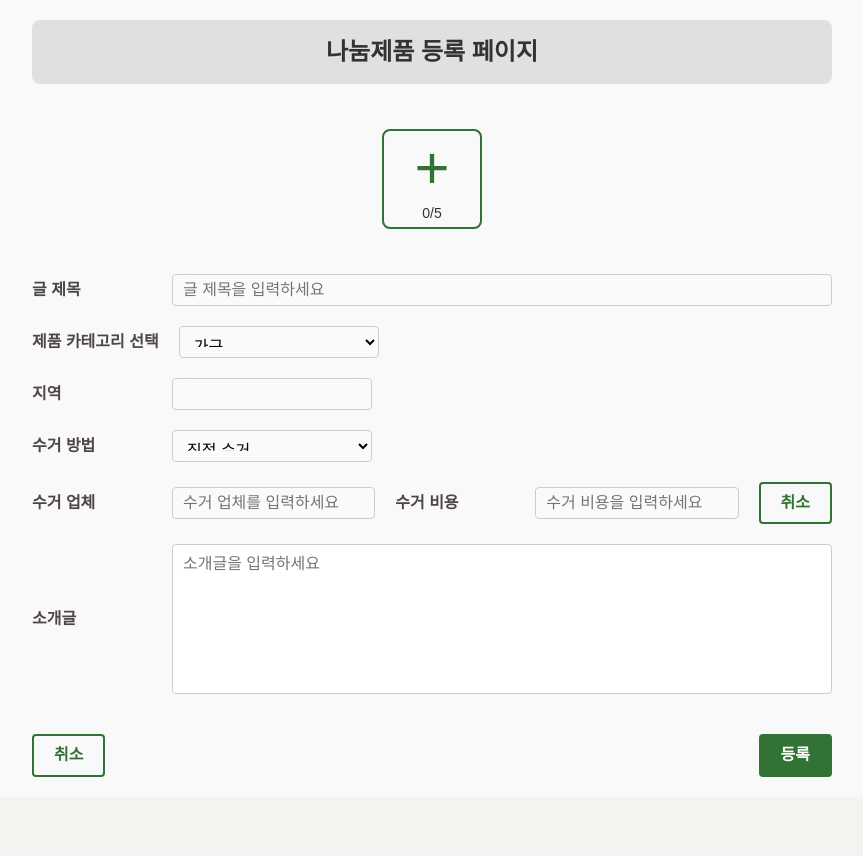
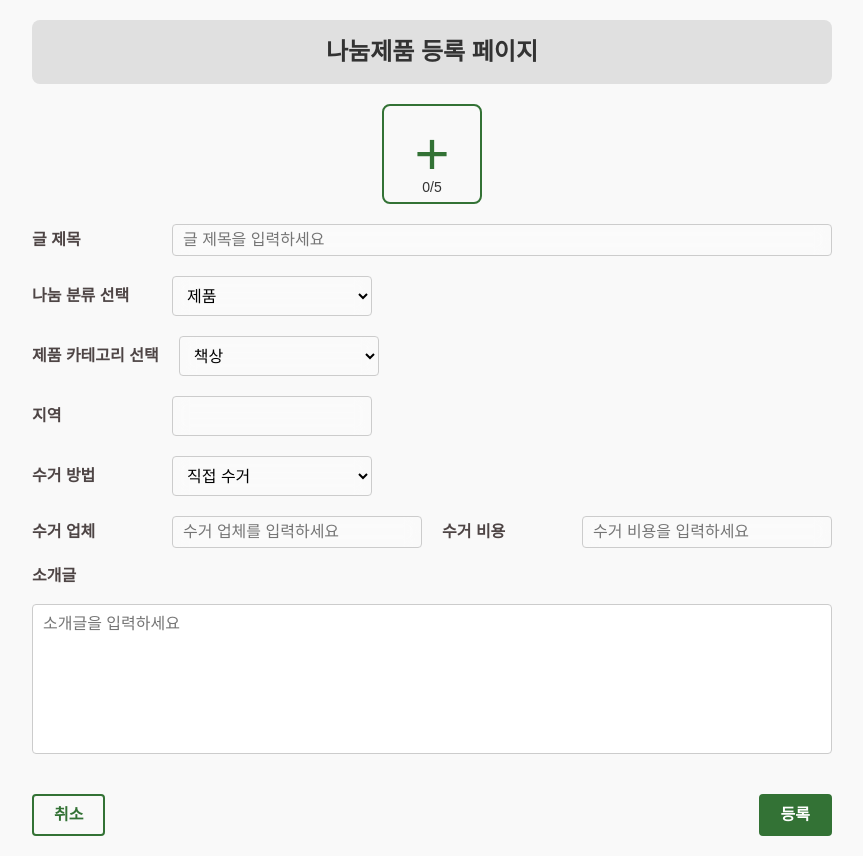
Before and after one commit to prgrms-fe-devcourse/NFE1_2_SharingLiving, a React (Vite) app in the folder shareliving-front/: page /add-product in a window 1280 px wide. Shown: the whole page, without its empty margins (208-1071 px from the left). Before the commit the page ends 800 px from the top, so only its background shows below. Built offline with nearby package versions, Linux system fonts and the light colour scheme; a web font is replaced by a local one.

Commit message:
update: 이미지 업로드 기능 및 나눔분류선택할때 URL 변경, 지식 유명라벨의 나무수설정

```diff
--- /dev/null
+++ b/shareliving-front/src/components/ImageUploader.jsx
@@ -0,0 +1,45 @@
+import React, { useState } from 'react';
+import './ImageUploader.scss';
+
+const ImageUploader = () => {
+  const [images, setImages] = useState([]);
+  const maxImages = 5;
+
+  const handleImageUpload = (e) => {
+    const files = Array.from(e.target.files);
+
+    const updatedImages = [...images, ...files].slice(0, maxImages);
+    setImages(updatedImages);
+  };
+
+  return (
+    <div className="content">
+      <div className="image-upload">
+        {images.map((image, index) => (
+          <div key={index} className="image-preview">
+            <img src={URL.createObjectURL(image)} alt={`Uploaded ${index + 1}`} />
+          </div>
+        ))}
+
+        {images.length < maxImages && (
+          <div className="upload-button">
+            <input
+              type="file"
+              accept="image/*"
+              onChange={handleImageUpload}
+              multiple
+              style={{ display: 'none' }}
+              id="image-input"
+            />
+            <label htmlFor="image-input" className="plus-icon">
+              +
+            </label>
+            <span className="image-count">{images.length}/{maxImages}</span>
+          </div>
+        )}
+      </div>
+    </div>
+  );
+};
+
+export default ImageUploader;
--- /dev/null
+++ b/shareliving-front/src/components/ImageUploader.scss
@@ -0,0 +1,44 @@
+.image-upload {
+  display: flex;
+  gap: 10px;
+  flex-direction: row;
+  justify-content: center;
+
+  .image-preview {
+      width: 100px;
+      height: 100px;
+      border: 2px solid #337235;
+      border-radius: 8px;
+      overflow: hidden;
+
+      img {
+          width: 100%;
+          height: 100%;
+          object-fit: cover;
+      }
+  }
+
+  .upload-button {
+      width: 100px;
+      height: 100px;
+      border: 2px solid #337235;
+      display: flex;
+      justify-content: center;
+      align-items: center;
+      border-radius: 8px;
+      cursor: pointer;
+      position: relative;
+
+      .plus-icon {
+          font-size: 60px;
+          color: #337235;
+      }
+
+      .image-count {
+          position: absolute;
+          bottom: 8px;
+          font-size: 14px;
+          color: #333;
+      }
+  }
+}
--- a/shareliving-front/src/pages/KnowledgeWrite.jsx
+++ b/shareliving-front/src/pages/KnowledgeWrite.jsx
@@ -1,6 +1,7 @@
 import React, { useState } from 'react';
 import './knowledge.scss';
 import { useNavigate } from 'react-router-dom';
+import ImageUploader from '../components/ImageUploader';
 
 const KnowledgeWrite = () => {
   const navigate = useNavigate();
@@ -9,17 +10,19 @@ const KnowledgeWrite = () => {
   const [type, setType] = useState('');
   const [description, setDescription] = useState('');
 
+  const handleCategoryChange = (e) => {
+    const selectedCategory = e.target.value;
+    setCategory(selectedCategory);
+
+    if (selectedCategory === 'product') {
+      navigate('/add-product');
+    }
+  };
+
   return (
     <div className="knowledge-wrapper">
       <h1 className="title">나눔지식 등록 페이지</h1>
-      <div className="content">
-        <div className="image-upload">
-          <div className="upload-button">
-            <span className="plus-icon">+</span>
-            <span className="image-count">0/5</span>
-          </div>
-        </div>
-      </div>
+      <ImageUploader />
       <form className="knowledge-form">
         <div className="form-group">
           <label htmlFor="input-title" className="form-label">글 제목</label>
@@ -39,7 +42,7 @@ const KnowledgeWrite = () => {
             id="dropdown"
             className="dropdown"
             value={category}
-            onChange={(e) => setCategory(e.target.value)}
+              onChange={handleCategoryChange}
           >
             <option value="knowledge">지식</option>
             <option value="product">제품</option>
--- a/shareliving-front/src/pages/ProductWrite.jsx
+++ b/shareliving-front/src/pages/ProductWrite.jsx
@@ -1,29 +1,87 @@
 import React, { useState } from 'react';
 import './product.scss';
 import { useNavigate } from 'react-router-dom';
+import ImageUploader from '../components/ImageUploader';
 
 const ProductWrite = () => {
   const navigate = useNavigate();
   const [title, setTitle] = useState('');
-  const [category, setCategory] = useState('furniture');
+  const [category, setCategory] = useState('product');
+  const [category2, setCategory2] = useState('Desk');
+  const [tree, setTree] = useState(0);
   const [region, setRegion] = useState('');
   const [collection, setCollection] = useState('');
   const [pickupCompany, setPickupCompany] = useState('');
   const [pickupCost, setPickupCost] = useState('');
   const [description, setDescription] = useState('');
 
+  const handleCategoryChange = (e) => {
+    const selectedCategory = e.target.value;
+    setCategory(selectedCategory);
+
+    if (selectedCategory === 'knowledge') {
+      navigate('/add-knowledge');
+    }
+  };
+
+  const handleCategoryChange2 = (e) => {
+    const selectedCategory = e.target.value;
+    setCategory2(selectedCategory);
+    switch (selectedCategory) {
+      case 'Table':
+        setTree(3);
+        break;
+      case 'Shelf':
+        setTree(2);
+        break;
+      case 'Sofa':
+        setTree(2);
+        break;
+      case 'Dining table':
+        setTree(2);
+        break;
+      case 'Chair':
+        setTree(1);
+        break;
+      case 'Desk':
+        setTree(2);
+        break;
+      case 'Bookshelf':
+        setTree(2);
+        break;
+      case 'Closet':
+        setTree(3);
+        break;
+      case 'Bed':
+        setTree(3);
+        break;
+      case 'Clothes rack':
+        setTree(1);
+        break;
+      default:
+        setTree(0);
+        break;
+    }
+  };
+
+  const handleSubmit = (e) => {
+    e.preventDefault();
+    console.log('글 제목:', title);
+    console.log('나눔 분류:', category);
+    console.log('제품 카테고리:', category2);
+    console.log('Tree 값:', tree);
+    console.log('지역:', region);
+    console.log('수거 방법:', collection);
+    console.log('수거 업체:', pickupCompany);
+    console.log('수거 비용:', pickupCost);
+    console.log('소개글:', description);
+  };
+
   return (
     <div className="knowledge-wrapper">
       <h1 className="title">나눔제품 등록 페이지</h1>
-      <div className="content">
-        <div className="image-upload">
-          <div className="upload-button">
-            <span className="plus-icon">+</span>
-            <span className="image-count">0/5</span>
-          </div>
-        </div>
-      </div>
-      <form className="knowledge-form">
+      <ImageUploader />
+      <form className="knowledge-form" onSubmit={handleSubmit}>
         <div className="form-group">
           <label htmlFor="input-title" className="form-label">글 제목</label>
           <input
@@ -37,17 +95,36 @@ const ProductWrite = () => {
         </div>
 
         <div className="form-group">
+          <label htmlFor="dropdown" className="form-label">나눔 분류 선택</label>
+          <select
+            id="dropdown"
+            className="dropdown"
+            value={category}
+            onChange= {handleCategoryChange}
+          >
+            <option value="knowledge">지식</option>
+            <option value="product">제품</option>
+          </select>
+        </div>
+
+        <div className="form-group">
           <label htmlFor="dropdown" className="form-label">제품 카테고리 선택</label>
           <select
             id="dropdown"
             className="dropdown"
-            value={category}
-            onChange={(e) => setCategory(e.target.value)}
+            value={category2}
+            onChange={handleCategoryChange2}
           >
-            <option value="furniture">가구</option>
-            <option value="appliances">가전</option>
-            <option value="life">생활</option>
-            <option value="etc">기타</option>
+            <option value="Table">탁자</option>
+            <option value="Shelf">선반</option>
+            <option value="Sofa">소파</option>
+            <option value="Dining table">식탁</option>
+            <option value="Chair">의자</option>
+            <option value="Desk">책상</option>
+            <option value="Bookshelf">책장</option>
+            <option value="Closet">옷장</option>
+            <option value="Bed">침대</option>
+            <option value="Clothes rack">행거</option>
           </select>
         </div>
 
@@ -76,7 +153,6 @@ const ProductWrite = () => {
           </select>
         </div>
 
-
         <div className="form-group">
           <label htmlFor="input-pickupCompany" className="form-label">수거 업체</label>
           <input
@@ -97,11 +173,9 @@ const ProductWrite = () => {
             onChange={(e) => setPickupCost(e.target.value)}
             placeholder="수거 비용을 입력하세요"
           />
-
-          <button type="button" className="cancel-button">취소</button>
         </div>
 
-        <div className="form-group form-group—textarea">
+        <div className="form-group form-group--textarea">
           <label htmlFor="input-description" className="form-label">소개글</label>
           <textarea
             id="input-description"
--- a/shareliving-front/src/pages/knowledge.scss
+++ b/shareliving-front/src/pages/knowledge.scss
@@ -15,42 +15,6 @@
   margin-bottom: 20px;
   color: #333;
   border-radius: 8px;
-}
-
-.content {
-  display: flex;
-  justify-content: center;
-  align-items: center;
-  height: 150px;
-
-  .image-upload {
-      display: flex;
-      flex-direction: column;
-      align-items: center;
-
-      .upload-button {
-          width: 100px;
-          height: 100px;
-          border: 2px solid #337235;
-          display: flex;
-          flex-direction: column;
-          justify-content: center;
-          align-items: center;
-          border-radius: 8px;
-          cursor: pointer;
-
-          .plus-icon {
-              font-size: 60px;
-              color: #337235;
-              margin-bottom: 8px;
-          }
-
-          .image-count {
-              font-size: 14px;
-              color: #333;
-          }
-      }
-  }
 }
 
 .knowledge-form {
@@ -86,11 +50,12 @@
   }
   .input-type,
   .dropdown {
-      width: 200px;
-      padding: 10px;
-      font-size: 16px;
-      border: 1px solid #ccc;
-      border-radius: 4px;
+    width: 200px;
+    padding: 10px;
+    font-size: 16px;
+    border: 1px solid #ccc;
+    border-radius: 4px;
+    height: 40px;
   }
 
 
--- a/shareliving-front/src/pages/product.scss
+++ b/shareliving-front/src/pages/product.scss
@@ -15,42 +15,6 @@
   margin-bottom: 20px;
   color: #333;
   border-radius: 8px;
-}
-
-.content {
-  display: flex;
-  justify-content: center;
-  align-items: center;
-  height: 150px;
-
-  .image-upload {
-      display: flex;
-      flex-direction: column;
-      align-items: center;
-
-      .upload-button {
-          width: 100px;
-          height: 100px;
-          border: 2px solid #337235;
-          display: flex;
-          flex-direction: column;
-          justify-content: center;
-          align-items: center;
-          border-radius: 8px;
-          cursor: pointer;
-
-          .plus-icon {
-              font-size: 60px;
-              color: #337235;
-              margin-bottom: 8px;
-          }
-
-          .image-count {
-              font-size: 14px;
-              color: #333;
-          }
-      }
-  }
 }
 
 .knowledge-form {
@@ -87,11 +51,12 @@
 
   .input-type,
   .dropdown {
-      width: 200px;
-      padding: 10px;
-      font-size: 16px;
-      border: 1px solid #ccc;
-      border-radius: 4px;
+    width: 200px;
+    padding: 10px;
+    font-size: 16px;
+    border: 1px solid #ccc;
+    border-radius: 4px;
+    height: 40px;
   }
 
   .input-description {
```
